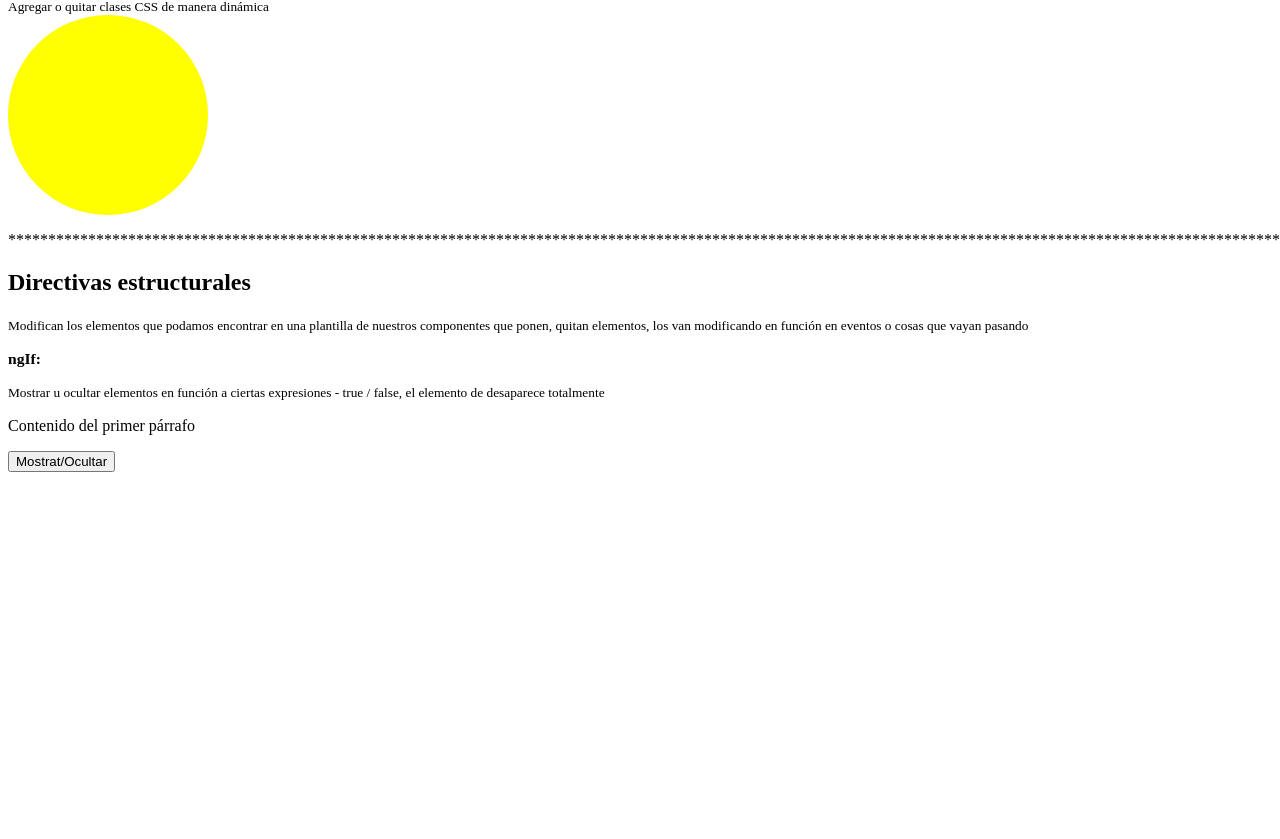
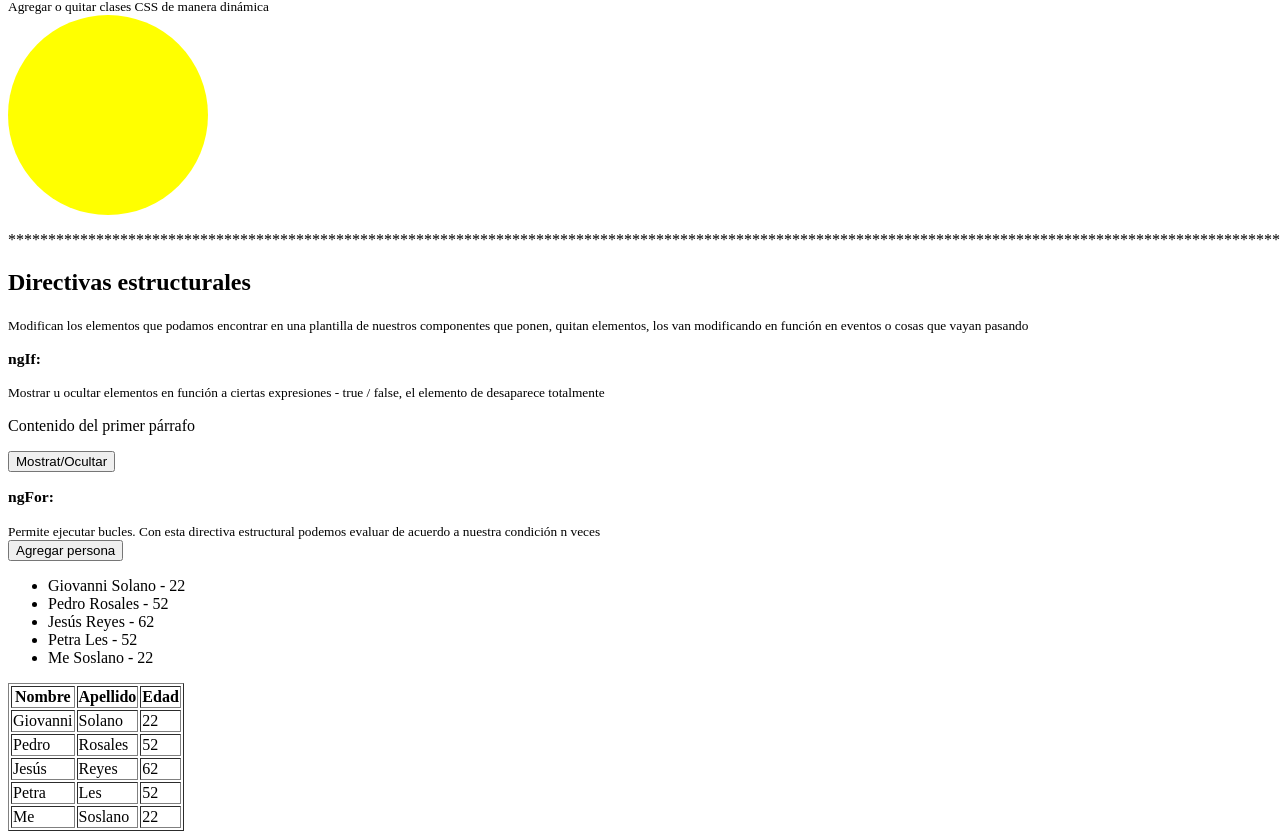
Before and after one commit to GiovanniSolano/Angular---directivas, an Angular app: page / in a window 1280 px wide. Shown: the part 503-1342 px from the top of the page. Before the commit the page ends 983 px from the top, so only its background shows below. Built offline with nearby package versions, Linux system fonts and the light colour scheme.

Commit message:
Directiva ngFor + ejemplo

```diff
--- a/src/app/app.component.html
+++ b/src/app/app.component.html
@@ -4,3 +4,4 @@
 <app-ng-style></app-ng-style>
 <app-ng-class></app-ng-class>
 <app-ng-if></app-ng-if>
+<app-ng-for></app-ng-for>
--- a/src/app/app.module.ts
+++ b/src/app/app.module.ts
@@ -7,13 +7,15 @@ import { AppComponent } from './app.component';
 import { NgStyleComponent } from './components/ng-style/ng-style.component';
 import { NgClassComponent } from './components/ng-class/ng-class.component';
 import { NgIfComponent } from './components/ng-if/ng-if.component';
+import { NgForComponent } from './components/ng-for/ng-for.component';
 
 @NgModule({
   declarations: [
     AppComponent,
     NgStyleComponent,
     NgClassComponent,
-    NgIfComponent
+    NgIfComponent,
+    NgForComponent
   ],
   imports: [
     BrowserModule,
--- /dev/null
+++ b/src/app/components/ng-for/ng-for.component.html
@@ -0,0 +1,27 @@
+<small>
+    <h3>ngFor:</h3>
+    Permite ejecutar bucles. Con esta directiva estructural podemos evaluar de acuerdo a nuestra condición n veces
+</small>
+<br>
+<button (click)="onClick()">Agregar persona</button>
+
+<ul>
+    <li *ngFor="let persona of personas">
+        {{persona.nombre}} {{persona.apellido}} - {{persona.edad}}
+    </li>
+</ul>
+
+<table border="1">
+    <thead>
+        <th>Nombre</th>
+        <th>Apellido</th>
+        <th>Edad</th>
+    </thead>
+    <tbody>
+        <tr *ngFor="let persona of personas">
+            <td>{{persona.nombre}}</td>
+            <td>{{persona.apellido}}</td>
+            <td>{{persona.edad}}</td>
+        </tr>
+    </tbody>
+</table>
--- /dev/null
+++ b/src/app/components/ng-for/ng-for.component.ts
@@ -0,0 +1,31 @@
+import { Component, OnInit } from '@angular/core';
+
+@Component({
+  selector: 'app-ng-for',
+  templateUrl: './ng-for.component.html',
+  styleUrls: ['./ng-for.component.css']
+})
+export class NgForComponent implements OnInit {
+
+  personas: any[];
+
+  constructor() {
+    this.personas = [
+      {nombre: 'Giovanni', apellido: 'Solano', edad: 22},
+      {nombre: 'Pedro', apellido: 'Rosales', edad: 52},
+      {nombre: 'Jesús', apellido: 'Reyes', edad: 62},
+      {nombre: 'Petra', apellido: 'Les', edad: 52},
+      {nombre: 'Me', apellido: 'Soslano', edad: 22},
+    ]
+  }
+
+  ngOnInit(): void {
+  }
+
+  onClick() {
+    this.personas.push(
+      {nombre: 'Maria', apellido: 'Segura', edad: 61}
+    )
+  }
+
+}
```
Also changed, not shown: src/app/components/ng-for/ng-for.component.css (added).
